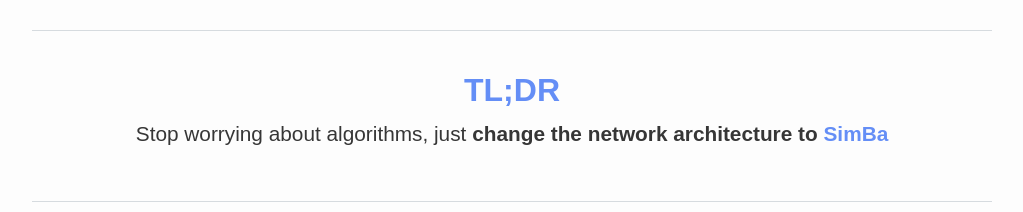
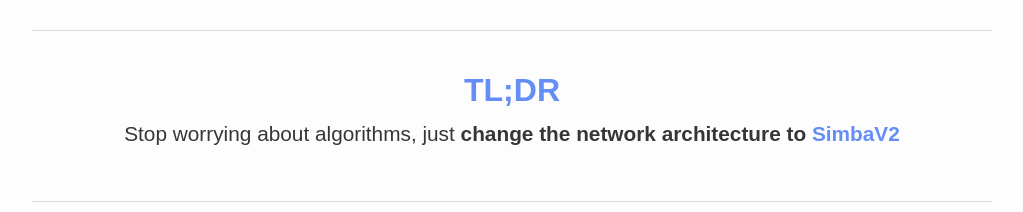
Before and after one commit to leeyngdo/SimbaV2, a plain HTML site: page index.html in a window 1280 px wide. Shown: the part 1080-1292 px from the top of the page, without its empty margins (128-1151 px from the left). Drawn offline with nearby package versions, Linux system fonts and the light colour scheme; some packages are replaced by stand-ins of ours; a web font is replaced by a local one.

Commit message:
update tldr

```diff
--- a/index.html
+++ b/index.html
@@ -69,7 +69,7 @@
 	<div class="tldr-container">
 		<h2>TL;DR</h2>
 		<p class="tldr-content">
-			Stop worrying about algorithms, just <span class="bold">change the network architecture to <span class="bold simbav2">SimBa</span></span>
+			Stop worrying about algorithms, just <span class="bold">change the network architecture to <span class="bold simbav2">SimbaV2</span></span>
 		</p>
 	</div>
 	<div class="hr"></div>
```
